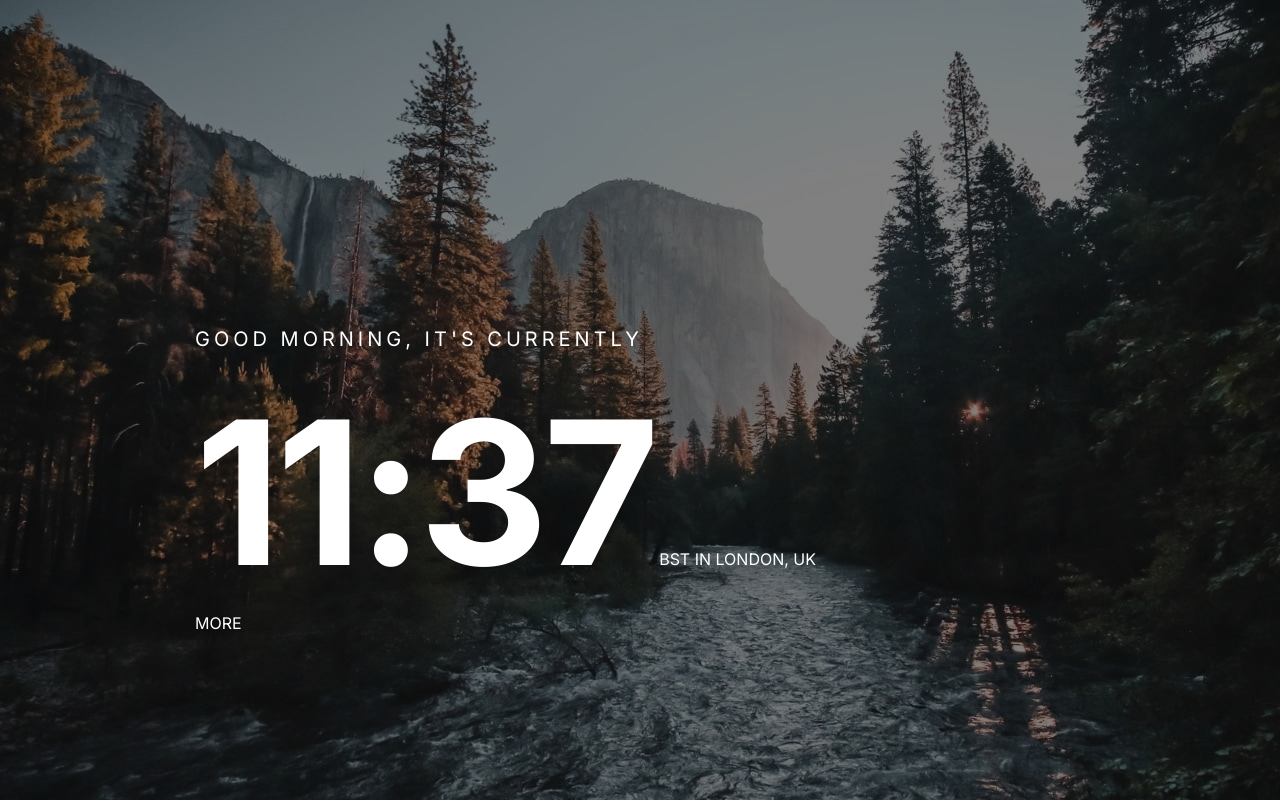
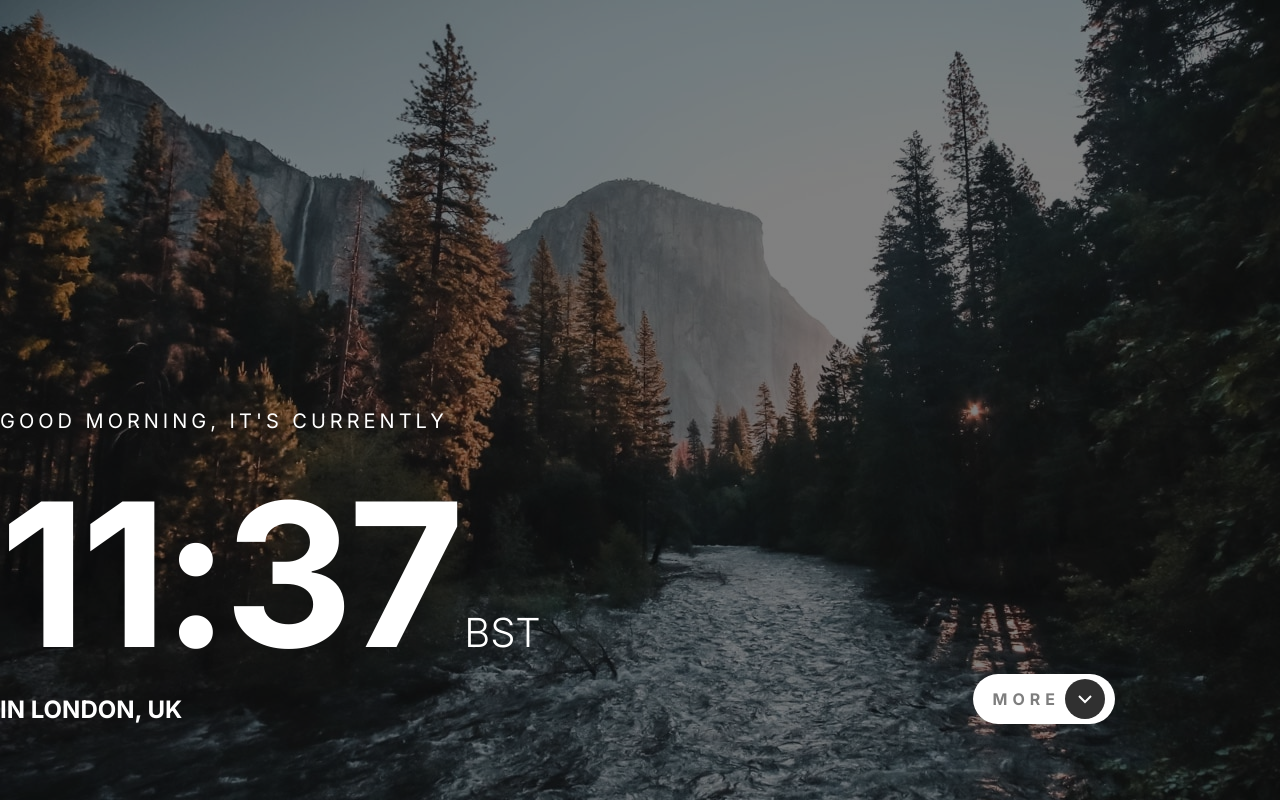
Before and after one commit to boubouleuh/js_2, a plain HTML site: page index.html in a window 1280 px wide. Drawn offline with Linux system fonts and the light colour scheme; no server answers.

Commit message:
Added button

```diff
--- a/index.html
+++ b/index.html
@@ -25,8 +25,7 @@
             <div id="right">
                     <div id=button>
                         <span>more</span>
-                        <div id="arrow">
-                        </div>
+                        <svg width="40" height="40" xmlns="http://www.w3.org/2000/svg"><g fill="none" fill-rule="evenodd"><circle fill="#303030" cx="20" cy="20" r="20"/><path stroke="#FFF" stroke-width="2" d="M14 23l6-6 6 6"/></g></svg>
                     </div>
             </div>
         </div>
--- a/style.css
+++ b/style.css
@@ -1,5 +1,5 @@
 
-@import url('https://fonts.googleapis.com/css2?family=Inter:wght@400;700&display=swap');
+@import url('https://fonts.googleapis.com/css2?family=Inter:wght@300;400;700&display=swap');
 
 body
 {
@@ -22,16 +22,17 @@ body
     z-index: -1;
     width: 100%;
     height: 100%;
-    background: url("/js_2/consignes/starter-code/assets/desktop/bg-image-daytime.jpg") no-repeat;
+    background: url("consignes/starter-code/assets/desktop/bg-image-daytime.jpg") no-repeat;
     background-size: cover;
     filter: brightness(50%);
 }
 
 main
 {
-    margin-top: 56px;
-    margin-left:195px;
+    margin:auto;
     width: 1440px;
+    display: grid;
+    row-gap: 233px;
 
 }
 
@@ -39,12 +40,14 @@ main
 
 #top
 {
+    margin-top: 3.5rem;
+    height: 100px;
     color:white;
-    padding-bottom: 14.5625rem;
 }
 
 #topdesc
 {
+    position: relative;
     line-height: 1.75rem;
     width: 540px;
     font-size: 1.125rem;
@@ -55,6 +58,10 @@ main
 }
 #bottom
 {
+    grid-row: 2;
+    grid-column: 1;
+    display: grid;
+    grid-template-columns: auto max-content;
     text-transform: uppercase;
     color:white;
 }
@@ -69,3 +76,44 @@ main
     font-weight: bold;
     letter-spacing: -5px;
 }
+#abbr
+{
+    font-size: 2.5rem;
+    font-weight: 300;
+}
+#region
+{
+    font-size: 1.5rem;
+    font-weight: bold;
+    display: block;
+}
+
+#right
+{
+    grid-column: 2;
+    color:black;
+    justify-self: end;
+    align-self: flex-end;
+}
+#button
+{
+    display: flex;
+    align-items: center;
+    font-weight: bold;
+    margin-right: 10.3125rem;
+    border-radius: 28px;
+    background-color: white;
+
+}
+#button span
+{
+    padding:15px 5px 15px 20px;
+    letter-spacing: 5px;
+    opacity: 50%;
+}
+#button svg
+{
+    padding-right: 10px;
+    transform-origin: 20px;
+    transform: rotate(180deg);
+}
```
